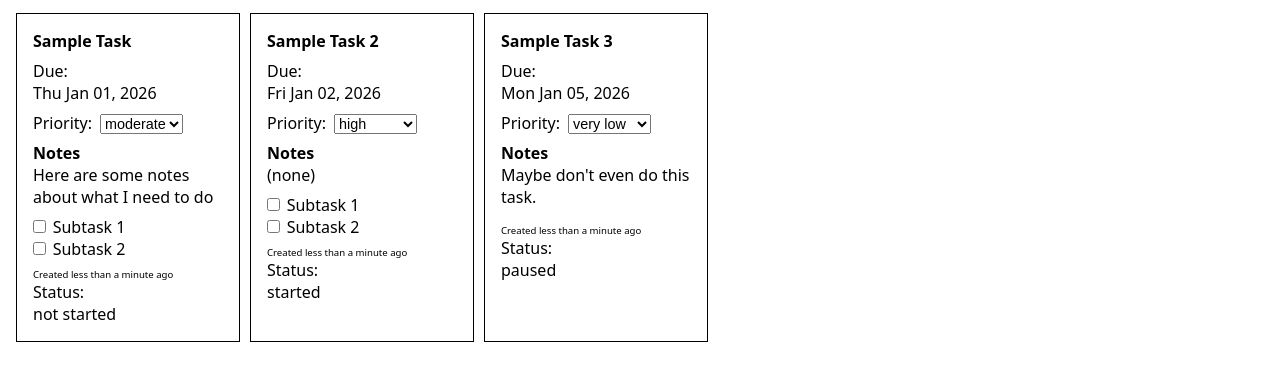
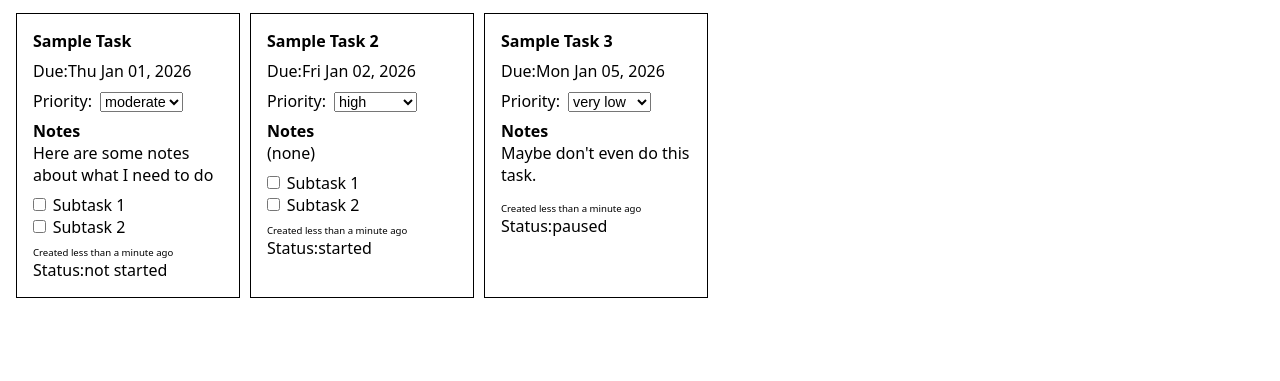
Before and after one commit to yshng/todo, a website built with webpack: page src/index.html in a window 1280 px wide. Shown: the part 63-444 px from the top of the page. Built offline with nearby package versions, Linux system fonts and the light colour scheme.

Commit message:
style status and due date divs

```diff
--- a/src/card.css
+++ b/src/card.css
@@ -15,7 +15,7 @@
   padding-right: .5em;
 }
 
-.priority-div {
+.priority-div, .status-div, .due-date-div {
   display: flex;
   align-items: baseline;
 }
```
